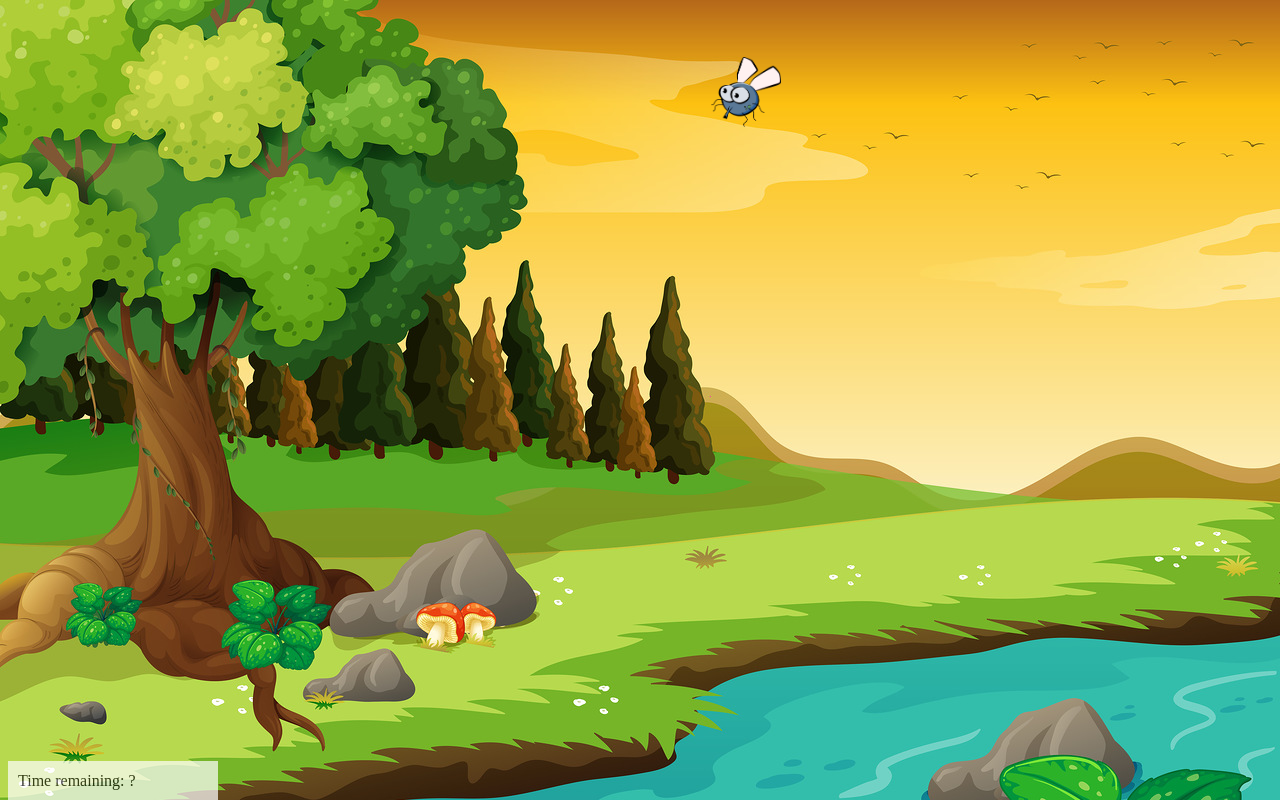
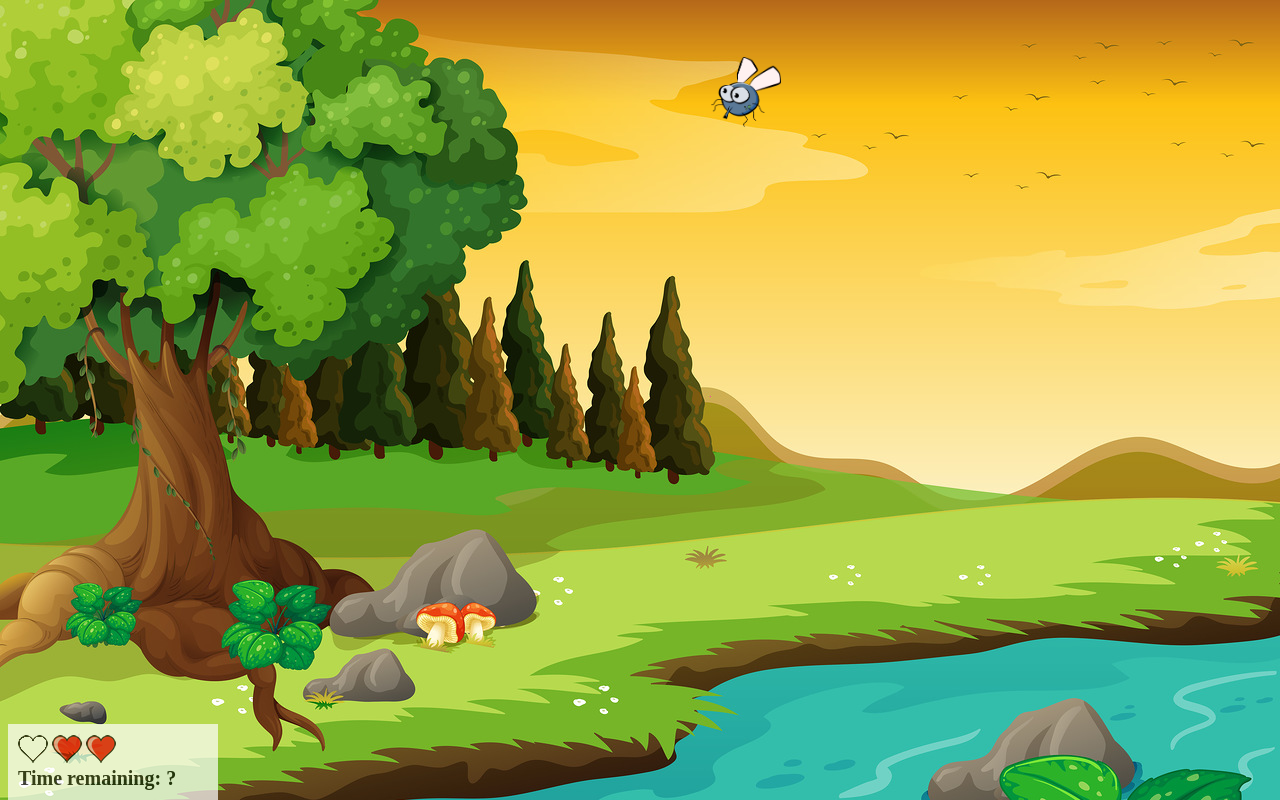
Before and after one commit to tsaahr/portfolioDev, a plain HTML site: page projects/moquito_killer/mosquito_killer.html in a window 1280 px wide. Drawn offline with Linux system fonts and the light colour scheme.

Commit message:
Add lifes in game

```diff
--- a/projects/moquito_killer/mosquito_killer.html
+++ b/projects/moquito_killer/mosquito_killer.html
@@ -9,7 +9,11 @@
 </head>
 <body onresize="ajustaTamanho()">
   <div class="panel">
-    <div class="lifes"></div>
+    <div class="lifes">
+      <img src="images/coracao_vazio.png">
+      <img src="images/coracao_cheio.png">
+      <img src="images/coracao_cheio.png">
+    </div>
 
     <div class="timer">Time remaining: ?</div>
 
--- a/projects/moquito_killer/style.css
+++ b/projects/moquito_killer/style.css
@@ -34,10 +34,12 @@ body{
     opacity: 0.7;
 }
 
-lifes {
+.lifes {
     float: left;
 }
 
 .timer {
     float: left;
+    font-size: 20px;
+    font-weight: bold;
 }
```
